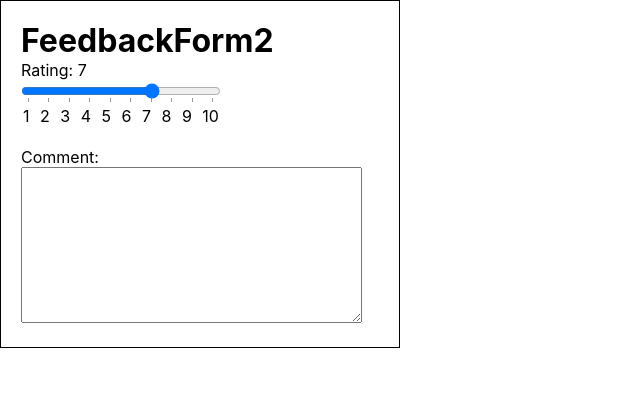
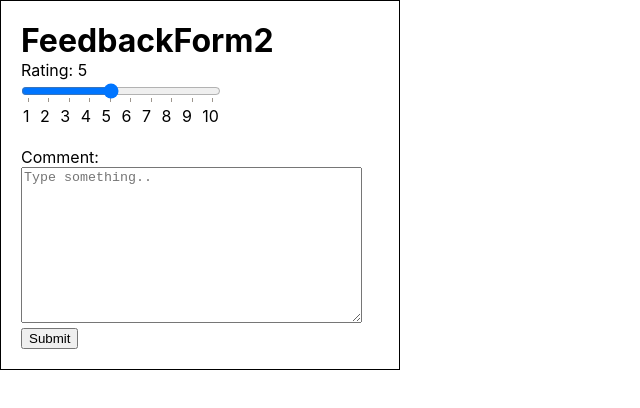
Before and after one commit to wonma/100-days-of-code, a React (Create React App) app in the folder exercises/react-advanced-practice/: page / in a window 1280 px wide. Shown: the top 408 px of the page, without its empty margins (0-640 px from the left). Built offline with nearby package versions, Linux system fonts and the light colour scheme.

Commit message:
Day082. Create tests for controlled feedback form

```diff
--- a/exercises/react-advanced-practice/src/FeedbackForm2/index.js
+++ b/exercises/react-advanced-practice/src/FeedbackForm2/index.js
@@ -3,11 +3,22 @@ import './style.css';
 
 // Without using Formik
 function FeedbackForm2() {
-    const [rating, setRating] = useState('7');
+    const [rating, setRating] = useState(5);
+    const [comment, setComment] = useState('');
+
+    // 버튼 보이지 않게 해라. 5점보다 작은데 10자보다 짧게 쓰기까지하면.
+    const isDisabled = Number(rating) < 5 && comment.length <= 10; // 바른 코드
+    // const isDisabled = () => rating < 5 && comment.length <= 10 ? true : false; // 복잡한 코드
+
+    const handleSubmit = (e) => {
+        e.preventDefault();
+        alert('callback has been called' + rating + comment)
+    }
+
     return (
-        <div style={{maxWidth: 400, border: '1px solid black', padding: 20}}>
+        <form onSubmit={handleSubmit} style={{maxWidth: 400, border: '1px solid black', padding: 20}}>
             <h1>FeedbackForm2</h1>
-            <label for='rating'>Rating:</label>
+            <label htmlFor='rating'>Rating:</label>
             <span> {rating}</span>
             <br />
             <input
@@ -32,9 +43,11 @@ function FeedbackForm2() {
                 <option value='9' label='9' />
                 <option value='10' label='10' />
             </datalist><br />
-            <label for='comment'>Comment:</label>
-            <textarea id='comment' rows='10' cols='40' />
-        </div>
+            <label htmlFor='comment'>Comment:</label>
+            { rating < 5 && <span>(Please write your feedback.)</span> }
+            <textarea id='comment' rows='10' cols='40' value={comment} onChange={(e) => setComment(e.target.value)} placeholder='Type something..'/>
+            <button disabled={isDisabled} >Submit</button>
+        </form>
     )
 }
 
```
Also changed, not shown: 2 other files (tests, documents, lock files or other folders).
